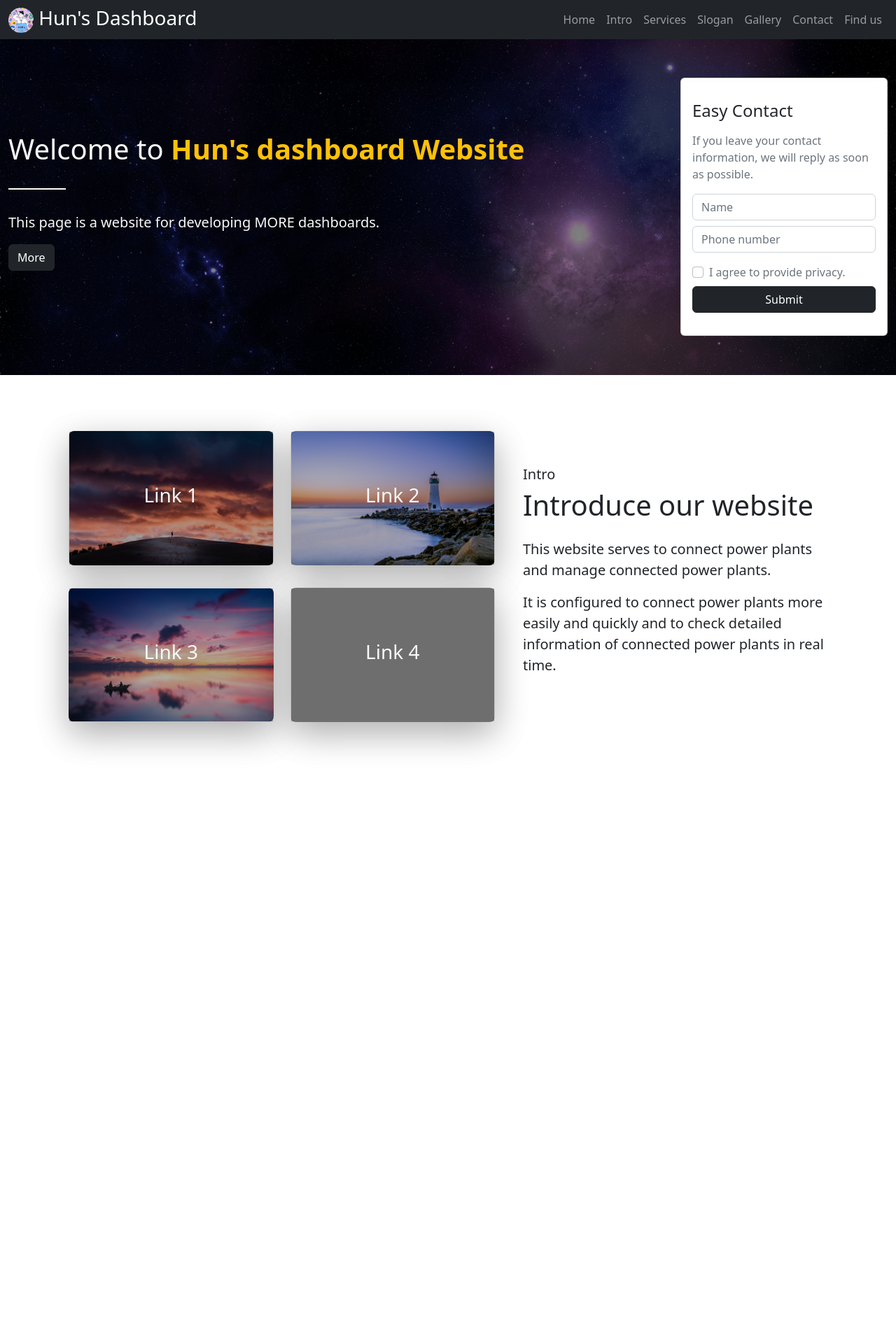
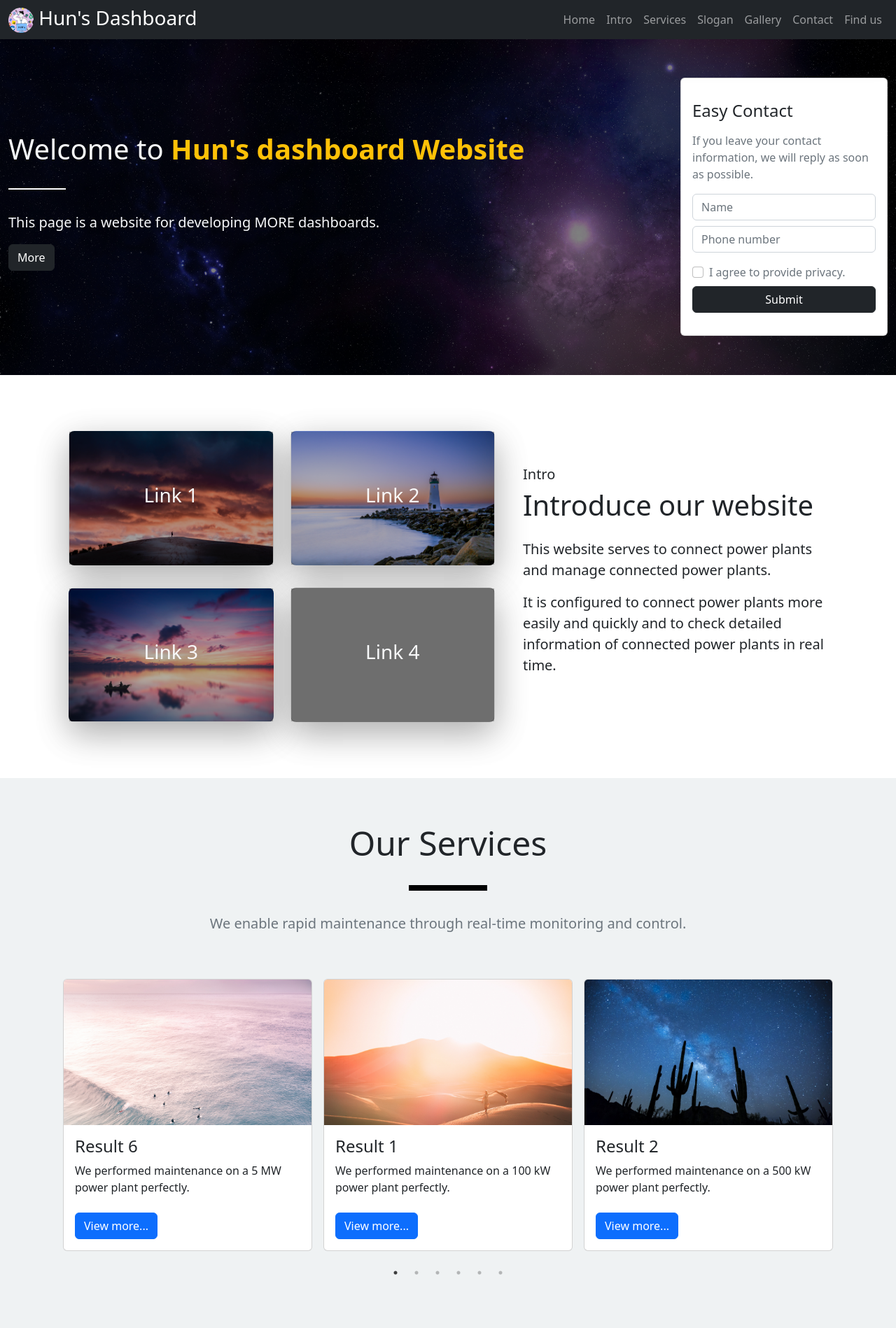
Before and after one commit to sh95fit/Proj1.MORE, a Django app: template more/templates/main.html in a window 1280 px wide. Shown: the whole page at 70% size. Before the commit the page ends 1073 px from the top, so only its background shows below. Run offline with Django 3.2, Linux system fonts and the light colour scheme; the template is opened without the code that fills it, so the values that code supplies are empty; grey boxes are pictures that could not be loaded.

Commit message:
Service 구현(slick slide + 부트스트랩 card 활용)

```diff
--- a/more/static/css/main.css
+++ b/more/static/css/main.css
@@ -81,3 +81,29 @@
     color: #846ffa;
     font-weight: bold
 }
+
+#services {
+    background-color: rgba(96, 125, 139, 0.1);
+}
+
+#services .divider {
+    width: 10%;
+    margin: 2rem auto;
+    border-top: 0.5rem solid rgb(0, 0, 0);
+}
+
+#services .services-col .card {
+    transition: 0.4s ease;
+}
+
+#services .services-col .card:hover {
+    transform: translateY(-0.8rem);
+    box-shadow: 0 5px 11px 0 rgba(0,0,0,0.18), 0 4px 15px 0 rgba(0,0,0,0.15);
+}
+
+
+#services .services-col img {
+    height: 13rem;
+    object-fit: cover;
+    object-position: center;
+}
--- a/more/static/js/main.js
+++ b/more/static/js/main.js
@@ -0,0 +1,26 @@
+const slickSlide = jQuery("#slick-slide")
+
+if(slickSlide) {
+    slickSlide.slick({
+        dots: true,
+        arrows: false,
+        slidesToShow: 3,
+        slideToScroll: 1,
+        autoplay: true,
+        autoplaySpeed: 3000,
+        responsive: [
+            {
+                breakpoint: 768,
+                settings: {
+                    slidesToShow: 2
+                }
+            },
+            {
+                breakpoint: 576,
+                settings: {
+                    slidesToShow: 1
+                }
+            }
+        ]
+    })
+}
--- a/more/templates/base.html
+++ b/more/templates/base.html
@@ -59,7 +59,7 @@
     <nav
       class="navbar navbar-expand-lg navbar-dark bg-dark py-1 shadow-lg sticky-top"
     >
-      <div class="container-fluid">
+      <div class="container-xxl">
         <a href="#" class="navbar-brand align-middle">
           <h3 class="m-0">
             <img
@@ -237,7 +237,106 @@
       </div>
     </section>
 
-
+    <section id="services">
+      <div class="section-content">
+        <div class="container services">
+          <div class='services-header text-center mb-5'>
+            <h1 class="display-5">
+              Our Services
+            </h1>
+            <div class="divider"></div>
+            <p class="lead text-secondary">
+              We enable rapid maintenance through real-time monitoring and control.
+            </p>
+          </div>
+          <div id="slick-slide" class="services-body">
+            <div class="services-col mx-2 my-3">
+              <div class="card">
+                <a href="#">
+                  <img src="./static/images/slides/port1.jpg" alt="" class="card-img-top">
+                </a>
+                <div class="card-body">
+                  <h4 class="card-title">Result 6</h4>
+                  <p class="card-text fw-light mb-4">
+                    We performed maintenance on a 5 MW power plant perfectly.
+                  </p>
+                  <a href="#" class="btn btn-primary">View more...</a>
+                </div>
+              </div>
+            </div>
+            <div class="services-col mx-2 my-3">
+              <div class="card">
+                <a href="#">
+                  <img src="./static/images/slides/port2.jpg" alt="" class="card-img-top">
+                </a>
+                <div class="card-body">
+                  <h4 class="card-title">Result 1</h4>
+                  <p class="card-text fw-light mb-4">
+                    We performed maintenance on a 100 kW power plant perfectly.
+                  </p>
+                  <a href="#" class="btn btn-primary">View more...</a>
+                </div>
+              </div>
+            </div>
+            <div class="services-col mx-2 my-3">
+              <div class="card">
+                <a href="#">
+                  <img src="./static/images/slides/port3.jpg" alt="" class="card-img-top">
+                </a>
+                <div class="card-body">
+                  <h4 class="card-title">Result 2</h4>
+                  <p class="card-text fw-light mb-4">
+                    We performed maintenance on a 500 kW power plant perfectly.
+                  </p>
+                  <a href="#" class="btn btn-primary">View more...</a>
+                </div>
+              </div>
+            </div>
+            <div class="services-col mx-2 my-3">
+              <div class="card">
+                <a href="#">
+                  <img src="./static/images/slides/port4.jpg" alt="" class="card-img-top">
+                </a>
+                <div class="card-body">
+                  <h4 class="card-title">Result 3</h4>
+                  <p class="card-text fw-light mb-4">
+                    We performed maintenance on a 1 MW power plant perfectly.
+                  </p>
+                  <a href="#" class="btn btn-primary">View more...</a>
+                </div>
+              </div>
+            </div>
+            <div class="services-col mx-2 my-3">
+              <div class="card">
+                <a href="#">
+                  <img src="./static/images/slides/port5.jpg" alt="" class="card-img-top">
+                </a>
+                <div class="card-body">
+                  <h4 class="card-title">Result 4</h4>
+                  <p class="card-text fw-light mb-4">
+                    We performed maintenance on a 2 MW power plant perfectly.
+                  </p>
+                  <a href="#" class="btn btn-primary">View more...</a>
+                </div>
+              </div>
+            </div>
+            <div class="services-col mx-2 my-3">
+              <div class="card">
+                <a href="#">
+                  <img src="./static/images/slides/port6.jpg" alt="" class="card-img-top">
+                </a>
+                <div class="card-body">
+                  <h4 class="card-title">Result 5</h4>
+                  <p class="card-text fw-light mb-4">
+                    We performed maintenance on a 3 MW power plant perfectly.
+                  </p>
+                  <a href="#" class="btn btn-primary">View more...</a>
+                </div>
+              </div>
+            </div>
+          </div>
+        </div>
+    </section>
 
     <!-- JavaScript 번들 추가 -->
 
@@ -247,6 +346,9 @@
       integrity="sha384-kenU1KFdBIe4zVF0s0G1M5b4hcpxyD9F7jL+jjXkk+Q2h455rYXK/7HAuoJl+0I4"
       crossorigin="anonymous"
     ></script>
+
+    <!-- Jquery CDN 추가-->
+    <script src="https://cdnjs.cloudflare.com/ajax/libs/jquery/3.6.3/jquery.slim.min.js" integrity="sha512-jxwTCbLJmXPnV277CvAjAcWAjURzpephk0f0nO2lwsvcoDMqBdy1rh1jEwWWTabX1+Grdmj9GFAgtN22zrV0KQ==" crossorigin="anonymous" referrerpolicy="no-referrer"></script>
 
     <!-- slick-carousel JS CDN 추가 -->
     <script
```
Also changed, not shown: more/static/images/slides/port1.jpg (added), more/static/images/slides/port2.jpg (added), more/static/images/slides/port3.jpg (added), more/static/images/slides/port4.jpg (added), 2 other files.
